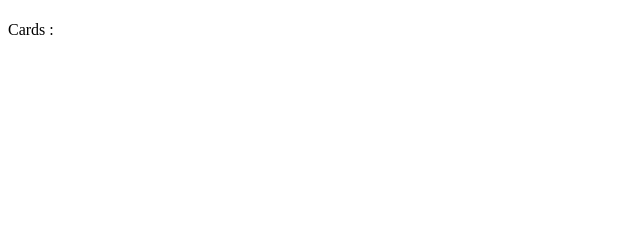
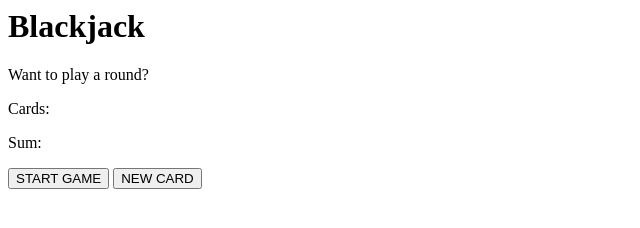
Before and after one commit to dharsan19/Blackjack_Game, a plain HTML site: page index.html in a window 1280 px wide. Shown: the whole page, without its empty margins (0-640 px from the left). Drawn offline with Linux system fonts and the light colour scheme.

Commit message:
feat: update

```diff
--- a/index.html
+++ b/index.html
@@ -1,10 +1,15 @@
-<!DOCTYPE html>
 <html>
-  <head>
-  </head>
-  <body>
-    <h1 id="head-el"></h1>
-    <p id="cards-el">Cards : </p>
-  </body>
-  <script ref="app.js"></script>
+    <head>
+        <link rel="stylesheet" href="index.css">
+    </head>
+    <body>
+        <h1>Blackjack</h1>
+        <p id="message-el">Want to play a round?</p>
+        <p id="cards-el">Cards:</p>
+        <p id="sum-el">Sum:</p>
+        <button onclick="startGame()">START GAME</button>
+        <button onclick="newCard()">NEW CARD</button>
+        <p id="player-el"></p>
+        <script src="index.js"></script>
+    </body>
 </html>
```
